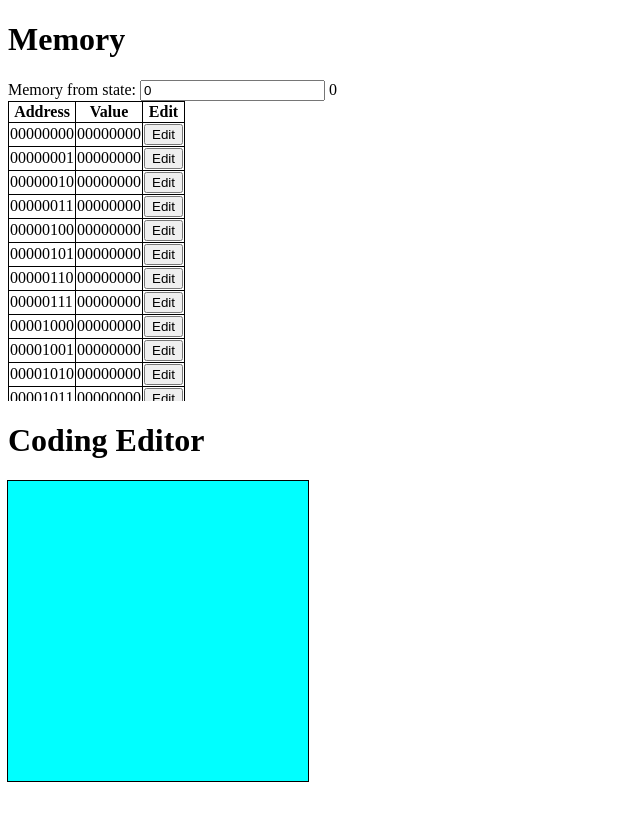
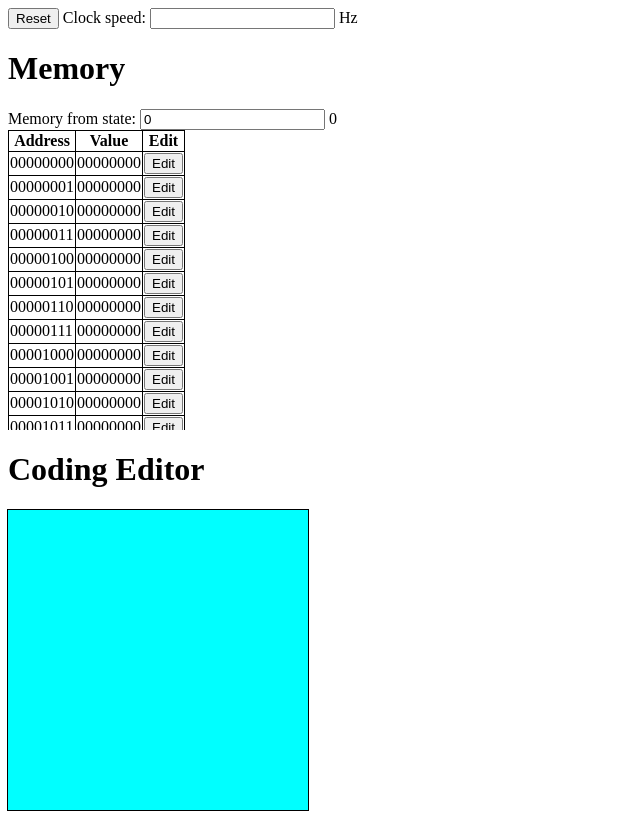
Before and after one commit to horenso/micro16, a Vue app: page / in a window 1280 px wide. Shown: the whole page, without its empty margins (0-640 px from the left). Built offline with nearby package versions, Linux system fonts and the light colour scheme.

Commit message:
Add Toolbar component

```diff
--- a/src/App.vue
+++ b/src/App.vue
@@ -1,13 +1,13 @@
 <script setup lang="ts">
-import Memory from './components/Memory.vue';
-import CodeEditor from './components/CodeEditor.vue';
+import Toolbar from "./components/Toolbar.vue";
+import Memory from "./components/Memory.vue";
+import CodeEditor from "./components/CodeEditor.vue";
 </script>
 
 <template>
+  <Toolbar />
   <Memory />
   <CodeEditor />
 </template>
 
-<style scoped>
-
-</style>
+<style scoped></style>
--- /dev/null
+++ b/src/components/Toolbar.vue
@@ -0,0 +1,10 @@
+<script setup lang="ts">
+import { ref } from "vue";
+</script>
+
+<template>
+  <button>Reset</button>
+  Clock speed: <input /> Hz
+</template>
+
+<style scoped></style>
```
